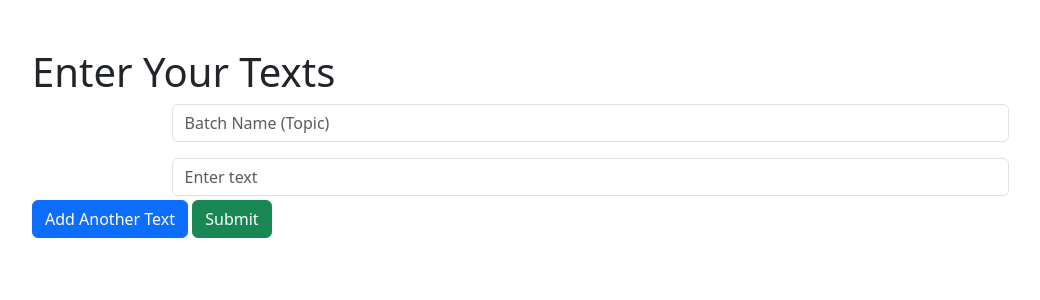
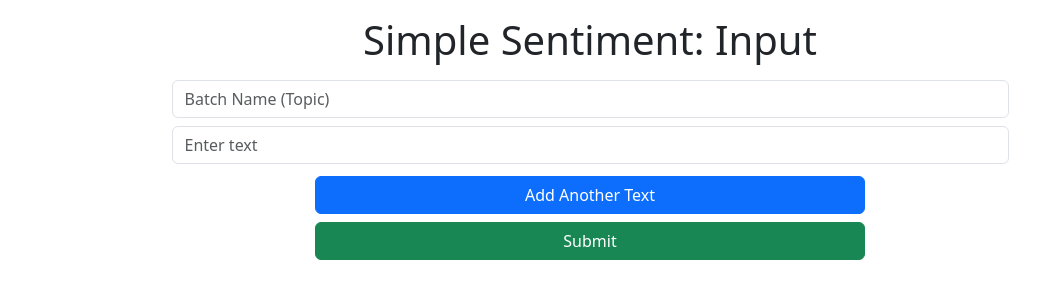
Before and after one commit to Atty9/sentimental_0.1, a Flask app: page / in a window 1280 px wide. Shown: the top 300 px of the page, without its empty margins (50-1090 px from the left). Run offline with Flask 3, Linux system fonts and the light colour scheme.

Commit message:
Added tiny function to remove empty elements from input texts list. Prettied up the design to a tolerable degree. Added no-cashing to the flask app. Only navigation remains to be done

```diff
--- a/cs50fp/app.py
+++ b/cs50fp/app.py
@@ -4,7 +4,15 @@ import helpers
 app = Flask(__name__)
 
 
-# Response cashing (be aware)
+@app.after_request
+def after_request(response):
+    '''
+    Ensures no cache saving
+    '''
+    response.headers["Cache-Control"] = "no-cache, no-store, must-revalidate"
+    response.headers["Expires"] = 0
+    response.headers["Pragma"] = "no-cache"
+    return response
 
 
 @app.route('/')
@@ -33,6 +41,7 @@ def history():
     if len(topic) > 30:
         return apology(400,"Topic must be under 30 symbols")
 
+    helpers.cleanser(texts)
     output = helpers.callC(texts)
     if isinstance(output, str):
         return apology(500,"Internal C Error: " + output)
--- a/cs50fp/static/styles.css
+++ b/cs50fp/static/styles.css
@@ -3,16 +3,11 @@ table {
     margin-bottom: 1rem;
     width: 100%;
 }
-input {
-    margin: 4px;
-}
-
 table th,
 table td {
     padding: 0.75rem;
     vertical-align: middle;
 }
-
 tbody tr:nth-of-type(odd) {
-    background-color: rgb(179, 208, 255, 0.3)
+    background-color: rgb(179, 208, 255, 0.3);
 }
--- a/cs50fp/templates/details.html
+++ b/cs50fp/templates/details.html
@@ -5,7 +5,7 @@
 {% endblock %}
 
 {% block main %}
-    <h1 class="h1">Batch #{{id}}</h1>
+    <h1 class="h1 m-2 mb-3 mt-3 mx-auto w-100 d-flex justify-content-center align-items-center">Batch #{{id}}</h1>
     <table>
         <thead>
             <tr>
@@ -17,7 +17,7 @@
         <tbody>
             {%for row in theList%}
             <tr>
-                <td>{{row[0]}}</td>
+                <td>{{row[0] | round(4)}}</td>
                 <td>{{row[1]}}</td>
                 <td>{{row[2]}}</td>
             </tr>
--- a/cs50fp/templates/history.html
+++ b/cs50fp/templates/history.html
@@ -5,7 +5,7 @@
 {% endblock %}
 
 {% block main %}
-    <h1 class="h1">History Of Analyses</h1>
+    <h1 class="h1 m-2 mb-3 mt-3 mx-auto w-100 d-flex justify-content-center align-items-center">Simple Sentiment: History</h1>
     <table>
         <thead>
             <tr>
@@ -15,7 +15,7 @@
                 <th>Datetime</th>
                 <th>Avg Valence</th>
                 <th>Avg Analyzed Words</th>
-                <th>Average Symbols</th>
+                <th>Avg Symbols</th>
                 <th>Batch Details</th>
             </tr>
         </thead>
@@ -32,7 +32,7 @@
                 <td>
                     <form action="/details" method="POST">
                         <input type="hidden" name="id" value="{{row[0]}}">
-                        <button type="submit">Details</button>
+                        <button type="submit" class="btn btn-primary">Details</button>
                     </form>
                 </td>
             </tr>
--- a/cs50fp/templates/index.html
+++ b/cs50fp/templates/index.html
@@ -3,25 +3,28 @@
 {% block title %}Text Input Form{% endblock %}
 
 {% block main %}
-<h1 class="mt-5">Enter Your Texts</h1>
+<h1 class="h1 m-2 mb-3 mt-3 mx-auto w-75 d-flex justify-content-center align-items-center">Simple Sentiment: Input</h1>
 <form id="textForm" method="POST" action="/history">
     <div id="inputContainer">
-        <div class="mb-3">
-            <input autocomplete="off" class="form-control mx-auto w-75" name="topic" placeholder="Batch Name (Topic)" type="text">
+        <div class="m-2 mx-auto w-75">
+            <input autocomplete="off" class="form-control" name="topic" placeholder="Batch Name (Topic)" type="text">
         </div>
-        <div class="form-group">
-            <input type="text" class="form-control mx-auto w-75" name="texts" placeholder="Enter text">
+        <div class="form-group m-2 mx-auto w-75">
+            <input type="text" class="form-control" name="texts" placeholder="Enter text">
         </div>
     </div>
-    <button type="button" class="btn btn-primary" id="addButton">Add Another Text</button>
-    <button type="submit" class="btn btn-success">Submit</button>
+
+    <div class="d-flex flex-column mx-auto w-50 mt-1">
+        <button type="button" class="btn btn-primary m-1" id="addButton">Add Another Text</buttton>
+        <button type="submit" class="btn btn-success m-1">Submit</button>
+    </div>
 </form>
 
 <script>
     document.getElementById('addButton').addEventListener('click', function() {
         var inputContainer = document.getElementById('inputContainer');
         var newInput = document.createElement('div');
-        newInput.className = 'form-group';
+        newInput.className = 'form-group m-2 mx-auto w-75';
         newInput.innerHTML = '<input type="text" class="form-control" name="texts" placeholder="Enter text">';
         inputContainer.appendChild(newInput);
     });
```
Also changed, not shown: cs50fp/helpers.py (+17 -0 lines), cs50fp/templates/apology.html (+5 -3 lines), cs50fp/history.db.
